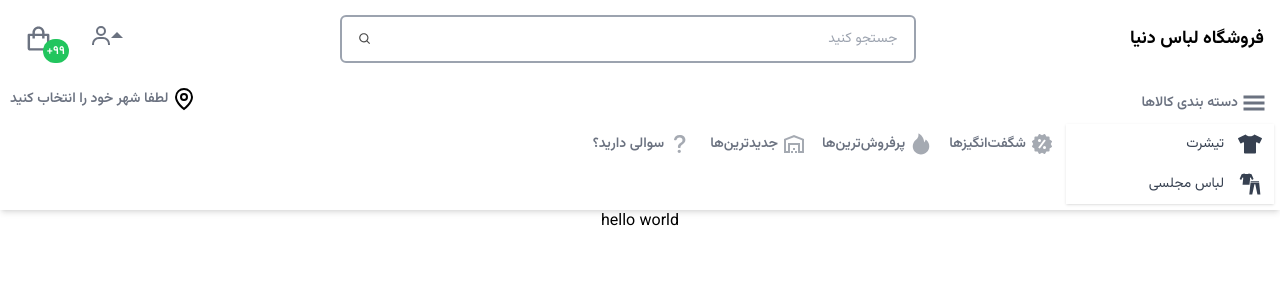
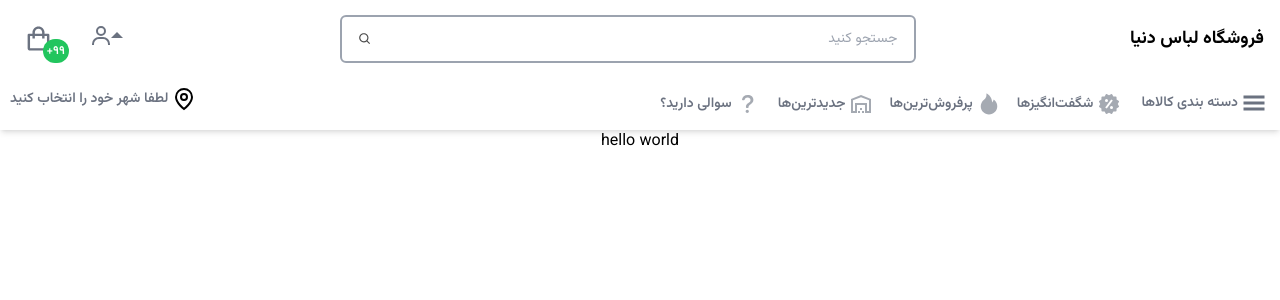
Before and after one commit to MahdiEbrp/swift-shop-builder, a Next.js app: page / in a window 1280 px wide. Shown: the top 300 px of the page. Built offline with nearby package versions, Linux system fonts and the light colour scheme.

Commit message:
Resolve menu layout issue

```diff
--- a/app/globals.css
+++ b/app/globals.css
@@ -45,7 +45,7 @@ main {
     @apply p-4 relative inline-flex cursor-pointer flex-row justify-center items-center font-semibold text-gray-500 hover:bg-gray-100 transition-all text-sm rounded-full active:scale-75;
   }
   .btn {
-    @apply p-2 relative inline-flex cursor-pointer flex-row justify-center items-center font-semibold text-gray-500 hover:bg-gray-100 transition-all text-sm rounded-md active:scale-75;
+    @apply p-2 relative inline-flex cursor-pointer flex-row justify-center items-center font-semibold text-gray-500 hover:bg-gray-100 transition-all text-sm rounded-md active:scale-75 gap-1;
   }
 
   .indicator {
@@ -58,7 +58,7 @@ main {
     @apply transition-[opacity,margin] hs-dropdown-open:opacity-100 opacity-0 hidden bg-white shadow-md rounded-lg p-2 mt-2  after:h-4 after:absolute after:-bottom-4 after:left-0 after:w-full before:h-4 before:absolute before:-top-4 before:left-0 before:w-full;
   }
   .dropdown_item {
-    @apply flex items-center gap-x-3.5 py-2 px-3 rounded-md text-sm text-gray-700 hover:bg-gray-100;
+    @apply flex items-center gap-x-3.5 py-2 px-3 rounded-md text-sm text-gray-500 hover:bg-gray-100;
   }
   .separator {
     @apply w-full border border-gray-200;
@@ -99,14 +99,14 @@ main {
   .navbar {
     @apply flex w-full flex-col items-center justify-between shadow-md;
   }
-  .left_side_store_bar{
-    @apply flex-shrink-0
+  .left_side_store_bar {
+    @apply flex-shrink-0;
   }
   .middle_side_store_bar {
-    @apply flex-grow flex flex-row
+    @apply flex-grow flex flex-row;
   }
   .right_side_store_bar {
-        @apply flex-shrink-0
+    @apply flex-shrink-0;
   }
 }
 @layer base {
@@ -114,6 +114,6 @@ main {
     @apply font-bold text-gray-800;
   }
   main {
-    @apply flex min-h-screen flex-col items-center justify-between
+    @apply flex min-h-screen flex-col items-center justify-between;
   }
 }
--- a/components/navbar/StoreNavbar.tsx
+++ b/components/navbar/StoreNavbar.tsx
@@ -1,5 +1,5 @@
-/* eslint-disable jsx-quotes */
 import CitySelectionModal from '../modals/CitySelectionModal';
+import DropDown, { DropdownItem } from '../DropDown';
 import React, { HTMLAttributes, useState } from 'react';
 import { AccordionItemType } from '../Accordion';
 import { AiFillFire } from 'react-icons/ai';
@@ -11,9 +11,10 @@ import { GrLocation } from 'react-icons/gr';
 import { IconType } from 'react-icons';
 import { MdOutlineWarehouse } from 'react-icons/md';
 import { persianLanguage } from '@/data/persian';
-import { DropdownItem } from '../DropDown';
 
 const MAX_ICON_SIZE = 24;
+const DROP_DOWN_CONTAINER_ID = 'store-dropdown-container';
+
 type HoverButtonProps = {
     icon: IconType;
     label: string;
@@ -21,13 +22,11 @@ type HoverButtonProps = {
 export const HoverButton = ({ icon, label, children, ...rest }: HoverButtonProps) => {
     const Icon = icon;
     return (
-        <div dir='rtl' className='dropdown dropdown-hover' tabIndex={0}>
-            <button {...rest} dir='rtl' className='btn gap-1'>
-                <Icon size={MAX_ICON_SIZE} />
-                <span>{label}</span>
-            </button>
+        <button dir='rtl' id='hs-dropdown-hover-event' type='button' className='btn hs-dropdown-toggle' {...rest}>
+            <Icon size={MAX_ICON_SIZE} />
+            <span>{label}</span>
             {children}
-        </div>
+        </button>
     );
 };
 type StoreNavbarItemProps = {
@@ -43,21 +42,7 @@ export const StoreNavbarItem = ({ icon, label, ...rest }: StoreNavbarItemProps)
         </a>
     );
 };
-type DropdownMenuProps = {
-    children?: React.ReactNode;
-    className?: string;
-} & HTMLAttributes<HTMLUListElement>;
 
-const DropdownMenu: React.FC<DropdownMenuProps> = ({ children, className, ...rest }) => {
-
-    const combinedClassName = `dropdown-content z-[1] menu shadow bg-base-100 rounded-box w-52 ${className || ''}`;
-
-    return (
-        <ul {...rest} tabIndex={0} className={combinedClassName}>
-            {children}
-        </ul>
-    );
-};
 const Divider = () => {
     return <div className='h-[20px] bg-neutral-content w-[2px]' />;
 };
@@ -84,12 +69,13 @@ const StoreNavbar = () => {
                 <StoreNavbarItem icon={BsQuestionLg} label={persianLanguage.haveAnyQuestion} />
             </div>
             <div id='right_side_store_bar' className='flex justify-end p-1'>
-                <HoverButton icon={GiHamburgerMenu} label={persianLanguage.commodityCategory}>
-                    <DropdownMenu>
+                <div id={DROP_DOWN_CONTAINER_ID} className='hs-dropdown [--trigger:hover]' >
+                    <HoverButton icon={GiHamburgerMenu} label={persianLanguage.commodityCategory} />
+                    <DropDown>
                         <DropdownItem icon={FaTshirt} label={persianLanguage.tShirt} />
                         <DropdownItem icon={GiClothes} label={persianLanguage.formalClothes} />
-                    </DropdownMenu>
-                </HoverButton>
+                    </DropDown>
+                </div>
             </div >
         </nav >
     );
```
